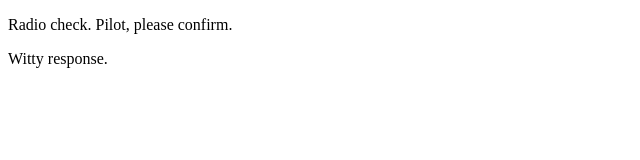
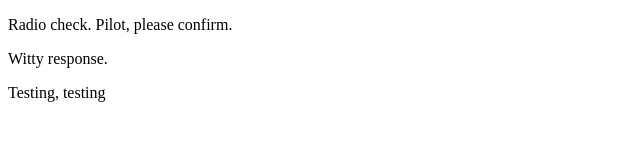
Before and after one commit to rebeccay12/studio22, a plain HTML site: page index.html in a window 1280 px wide. Shown: the whole page, without its empty margins (0-640 px from the left). Drawn offline with Linux system fonts and the light colour scheme.

Commit message:
added response

```diff
--- a/index.html
+++ b/index.html
@@ -3,5 +3,6 @@
    <body>
       <p>Radio check. Pilot, please confirm.</p>
       <p>Witty response.</p>
+      <p>Testing, testing</p>
    </body>
 </html>
```
